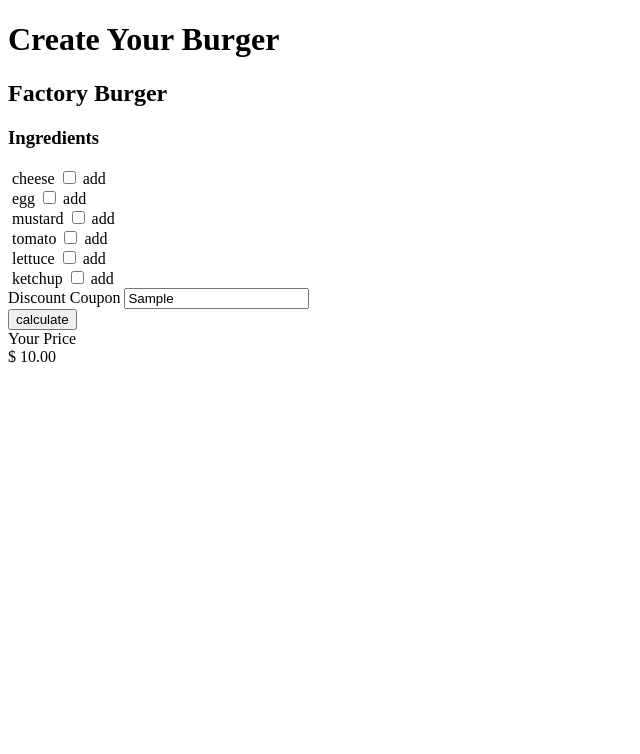
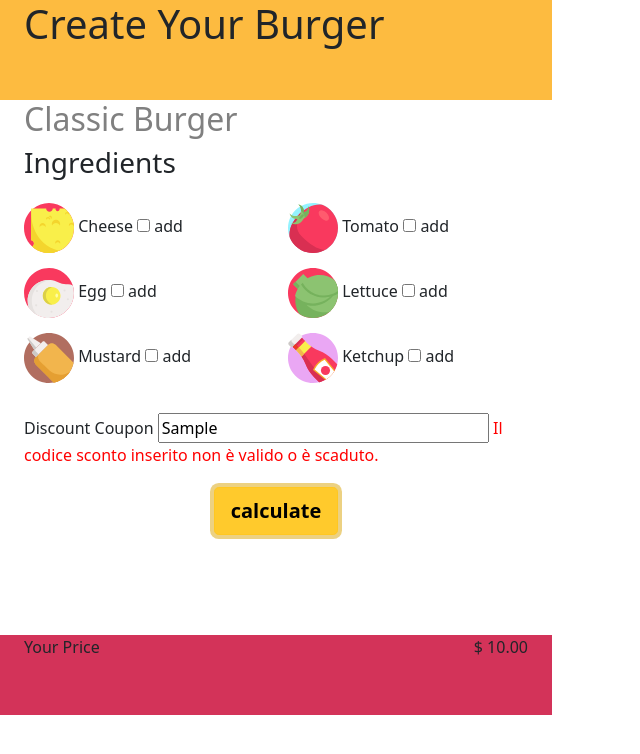
Before and after one commit to mattia-dev/js-burger, a plain HTML site: page index.html in a window 1280 px wide. Both pictures are taken after typing "Sample" into the empty fields and a click on the button "calculate". Shown: the whole page, without its empty margins (0-640 px from the left). Drawn offline with nearby package versions, Linux system fonts and the light colour scheme.

Commit message:
added bootstrap

```diff
--- a/css/style.css
+++ b/css/style.css
@@ -0,0 +1,40 @@
+.container-big {
+    margin-left: 0;
+    padding-left: 0;
+}
+
+.ingredient {
+    margin-top: 15px;
+}
+
+.ingredient img {
+    width: 50px;
+}
+
+header {
+    height: 100px;
+    background-color: #fdbb40;
+}
+
+#burger-name {
+    color: grey;
+}
+
+.discount-section {
+    margin-top: 30px;
+}
+
+.btn-warning {
+    background-color: #fdbb40;
+    border-color: #fdbb40;
+}
+
+#calculate-button {
+    font-weight: bold;
+    margin: 20px 0 100px 0;
+}
+
+footer {
+    height: 80px;
+    background-color: #d33359;
+}
--- a/index.html
+++ b/index.html
@@ -4,95 +4,112 @@
     <meta charset="UTF-8">
     <meta http-equiv="X-UA-Compatible" content="IE=edge">
     <meta name="viewport" content="width=device-width, initial-scale=1.0">
+    <link href="https://cdn.jsdelivr.net/npm/bootstrap@5.0.1/dist/css/bootstrap.min.css" rel="stylesheet" integrity="sha384-+0n0xVW2eSR5OomGNYDnhzAbDsOXxcvSN1TPprVMTNDbiYZCxYbOOl7+AMvyTG2x" crossorigin="anonymous">
     <link rel="stylesheet" href="./css/style.css">
     <title>Burger Factory</title>
 </head>
 <body>
+    <div class="container container-big">
+        <div class="row">
+            <div class="col-6">
                 <header>
+                    <div class="container">
                         <h1>Create Your Burger</h1>
+                    </div>
                 </header>
 
-    <h2>Factory Burger</h2>
+                <div class="container">
+                    <h2 id="burger-name">Classic Burger</h2>
+                </div>
 
-    <div class="ingredients-selection">
+                <div class="ingredients-selection container">
                     <h3>Ingredients</h3>
 
-        <div class="ingredient">
-            <img src="" alt="">
+                    <div class="row">
+                        <div class="ingredient col-6">
+                            <img src="./img/cheese.svg" alt="cheese">
 
-            <span>cheese</span>
+                            <span>Cheese</span>
 
                             <input type="checkbox" class="check-ingredients" value="3" id="cheese">
 
                             <label for="cheese">add</label>
                         </div>
 
-        <div class="ingredient">
-            <img src="" alt="">
+                        <div class="ingredient col-6">
+                            <img src="./img/tomato.svg" alt="tomato">
 
-            <span>egg</span>
+                            <span>Tomato</span>
+
+                            <input type="checkbox" class="check-ingredients" value="2.5" id="tomato">
+
+                            <label for="tomato">add</label>
+                        </div>
+
+                        <div class="ingredient col-6">
+                            <img src="./img/fried-egg.svg" alt="egg">
+
+                            <span>Egg</span>
 
                             <input type="checkbox" class="check-ingredients" value="3.5" id="egg">
 
                             <label for="egg">add</label>
                         </div>
 
-        <div class="ingredient">
-            <img src="" alt="">
+                        <div class="ingredient col-6">
+                            <img src="./img/lettuce.svg" alt="lettuce">
 
-            <span>mustard</span>
+                            <span>Lettuce</span>
+
+                            <input type="checkbox" class="check-ingredients" value="2" id="lettuce">
+
+                            <label for="lettuce">add</label>
+                        </div>
+
+                        <div class="ingredient col-6">
+                            <img src="./img/mustard.svg" alt="mustard">
+
+                            <span>Mustard</span>
 
                             <input type="checkbox" class="check-ingredients" value="1.5" id="mustard">
 
                             <label for="mustard">add</label>
                         </div>
 
-        <div class="ingredient">
-            <img src="" alt="">
+                        <div class="ingredient col-6">
+                            <img src="./img/ketchup.svg" alt="ketchup">
 
-            <span>tomato</span>
-
-            <input type="checkbox" class="check-ingredients" value="2.5" id="tomato">
-
-            <label for="tomato">add</label>
-        </div>
-
-        <div class="ingredient">
-            <img src="" alt="">
-
-            <span>lettuce</span>
-
-            <input type="checkbox" class="check-ingredients" value="2" id="lettuce">
-
-            <label for="lettuce">add</label>
-        </div>
-
-        <div class="ingredient">
-            <img src="" alt="">
-
-            <span>ketchup</span>
+                            <span>Ketchup</span>
 
                             <input type="checkbox" class="check-ingredients" value="1" id="ketchup">
 
                             <label for="ketchup">add</label>
                         </div>
+                    </div>
 
-        <div class="ingredient">
+                    <div class="discount-section">
                         <label for="discount-coupon">Discount Coupon</label>
 
-            <input type="text" id="discount-coupon" placeholder="12345ABCDE">
+                        <input type="text" id="discount-coupon" placeholder="Type here..." size="30">
+
+                        <span id="discount-comment"></span>
                     </div>
 
-        <div>
-            <button id="calculate-button">calculate</button>
+                    <div class="d-flex justify-content-center">
+                        <button type="button" class="btn btn-lg btn-warning" id="calculate-button">calculate</button>
                     </div>
                 </div>
 
                 <footer>
+                    <div class="container d-flex justify-content-between">
                         <div>Your Price</div>
 
                         <div id="total"></div>
+                    </div>
                 </footer>
+            </div>
+        </div>
+    </div>
 
     <script type="text/javascript" src="./js/script.js"></script>
 </body>
--- a/js/script.js
+++ b/js/script.js
@@ -1,12 +1,18 @@
+var burgerName = document.getElementById('burger-name');
 var total = document.getElementById('total');
 var button = document.getElementById('calculate-button');
+var discountComment = document.getElementById('discount-comment');
 
-discounts20 = ["MAY20", "JUNE20", "JULY20", "AUGUST20"];
-discounts30 = ["MAY30", "JUNE30", "JULY30", "AUGUST30"];
+discountCodes20 = ["MAY20", "JUNE20", "JULY20", "AUGUST20"];
+discountCodes30 = ["MAY30", "JUNE30", "JULY30", "AUGUST30"];
 
 var basePrice = 10;
 
+// burgerName.innerHTML = prompt("Come vuoi chiamare il tuo hamburger?");
+
 total.innerHTML = "$ " + basePrice.toFixed(2);
+
+discountComment.innerHTML = "";
 
 button.addEventListener('click', function () {
     var sumPrice = basePrice;
@@ -14,6 +20,7 @@ button.addEventListener('click', function () {
     var promoCode = document.getElementById('discount-coupon');
     var discount20 = 0.2;
     var discount30 = 0.3;
+    var discountCommentText = "";
 
     for (var i = 0; i < checkboxes.length; i++) {
 
@@ -21,22 +28,39 @@ button.addEventListener('click', function () {
             sumPrice += parseFloat(checkboxes[i].value);
         }
 
-        total.innerHTML = "$ " + sumPrice.toFixed(2);
     }
 
-    for (var x = 0; x < discounts20.length; x++) {
-        if (promoCode.value === discounts20[x]) {
+    var flag = false;
+
+    for (var x = 0; x < discountCodes20.length; x++) {
+
+        if (promoCode.value === discountCodes20[x]) {
             sumPrice -= sumPrice * discount20;
+            flag = true;
         }
 
-        total.innerHTML = "$ " + sumPrice.toFixed(2);
     }
 
-    for (var y = 0; y < discounts30.length; y++) {
-        if (promoCode.value === discounts30[y]) {
+    for (var y = 0; y < discountCodes30.length; y++) {
+
+        if (promoCode.value === discountCodes30[y]) {
             sumPrice -=  (sumPrice * discount30);
+            flag = true;
         }
 
-        total.innerHTML = "$ " + sumPrice.toFixed(2);
     }
+
+    if (promoCode.value.length > 0) {
+        if (flag) {
+            discountCommentText = "Il codice sconto è stato inserito correttamente!";
+            discountComment.style.color = "green";
+        } else {
+            discountCommentText = "Il codice sconto inserito non è valido o è scaduto.";
+            discountComment.style.color = "red";
+        }
+    }
+
+    total.innerHTML = "$ " + sumPrice.toFixed(2);
+
+    discountComment.innerHTML = discountCommentText;
 });
```
Also changed, not shown: 1 other file. Lines whose indentation alone changed are shown as unchanged.
